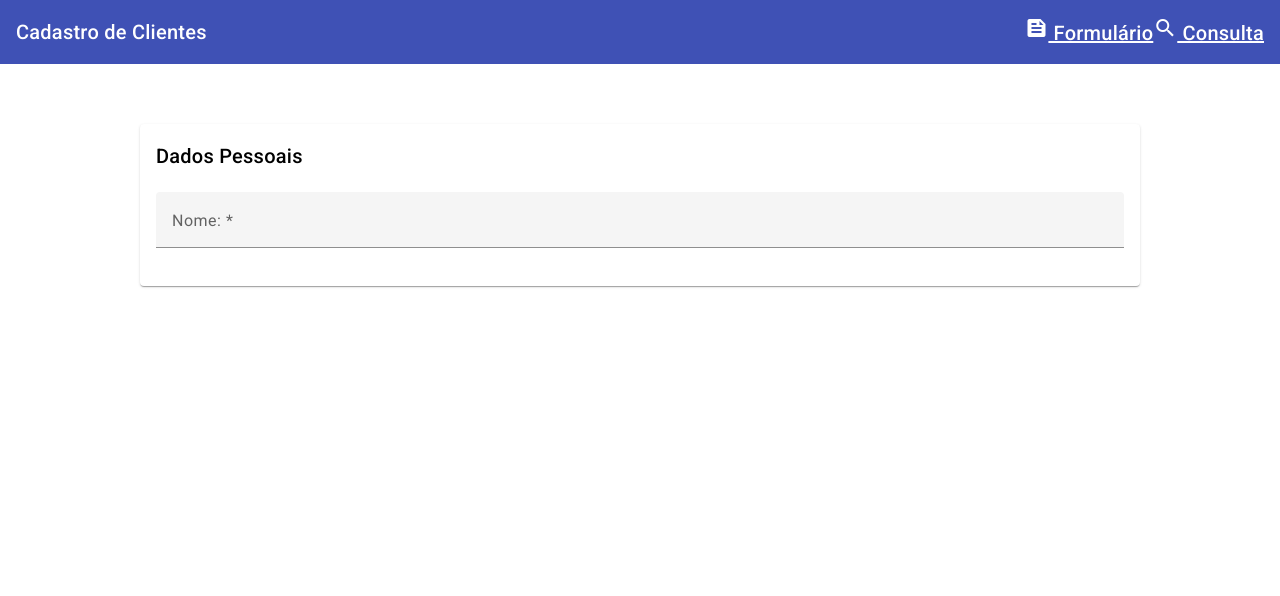
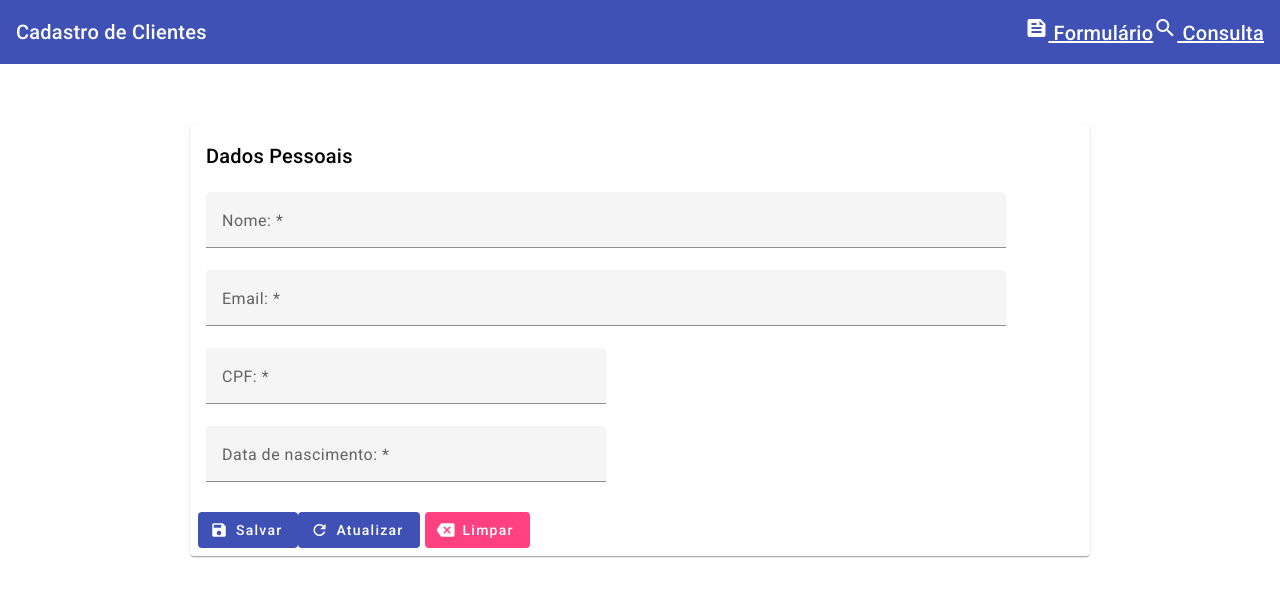
Before and after one commit to Angelowh/Crud-Angular-Material, an Angular app: page /cadastro in a window 1280 px wide. Shown: the top 596 px of the page. Built offline with nearby package versions, Linux system fonts and the light colour scheme.

Commit message:
criando service e implementando logica para salvar no storage

```diff
--- a/src/app/cadastro/cadastro.component.html
+++ b/src/app/cadastro/cadastro.component.html
@@ -1,18 +1,60 @@
 <div fxLayout="row" fxLayoutAlign="center">
-    <div fxLayout="column" fxFlex="1000px">
-        <form>
-            <mat-card class="mt-60">
+    <div fxLayout="column" fxFlex="900px">
+        <form class="mt-60" #clientesFrm="ngForm" (ngSubmit)="salvar()">
+            <mat-card>
                 <mat-card-header>
                     <mat-card-title>Dados Pessoais</mat-card-title>
                 </mat-card-header>
                 <mat-card-content class="mt-20">
                     <div fxLayout="row" fxLayoutAlign="start" fxLayoutGap="16px">
-                        <mat-form-field class="full-width">
-                            <mat-label>Nome: *</mat-label>
-                            <input type="text" placeholder="Ex. José da Silva" matInput />
-                        </mat-form-field>
+                        <div fxLayout="column" fxFlex="800px">
+                            <mat-form-field class="full-width">
+                                <mat-label>Nome: *</mat-label>
+                                <input type="text" placeholder="Ex. José da Silva" matInput name="nome" [(ngModel)]="cliente.nome" />
+                            </mat-form-field>
+                        </div>
+                    </div>
+                    <div fxLayout="row" fxLayoutAlign="start" fxLayoutGap="16px">
+                        <div fxLayout="column" fxFlex="800px">
+                            <mat-form-field class="full-width">
+                                <mat-label>Email: *</mat-label>
+                                <input type="email" placeholder="Digite seu email" matInput name="email" [(ngModel)]="cliente.email"/>
+                            </mat-form-field>
+                        </div>
+                    </div>
+                    <div fxLayout="row" fxLayoutAlign="start" fxLayoutGap="16px">
+                        <div fxLayout="column" fxFlex="400px">
+                            <mat-form-field class="full-width">
+                                <mat-label>CPF: *</mat-label>
+                                <input type="text" placeholder="Digite seu CPF" matInput name="cpf" [(ngModel)]="cliente.cpf" />
+                            </mat-form-field>
+                        </div>
+                    </div>
+                    <div fxLayout="row" fxLayoutAlign="start" fxLayoutGap="16px">
+                        <div fxLayout="column" fxFlex="400px">
+                            <mat-form-field class="full-width">
+                                <mat-label>Data de nascimento: *</mat-label>
+                                <input type="text" placeholder="Digite sua data de nascimento" matInput name="dataNascimento" [(ngModel)]="cliente.dataNascimento" />
+                            </mat-form-field>
+                        </div>
                     </div>
                 </mat-card-content>
+
+                <mat-card-actions>
+                    <button mat-flat-button color="primary" type="submit">
+                        <mat-icon fontIcon="save"></mat-icon>
+                        Salvar
+                    </button>
+                    <button mat-flat-button color="primary">
+                        <mat-icon fontIcon="refresh"></mat-icon>
+                        Atualizar
+                    </button>
+                    <button mat-flat-button color="accent" class="ml-5" type="click">
+                        <mat-icon fontIcon="backspace"></mat-icon>
+                        Limpar
+                    </button>
+                </mat-card-actions>
+
             </mat-card>
         </form>
     </div>
--- a/src/app/cadastro/cadastro.component.ts
+++ b/src/app/cadastro/cadastro.component.ts
@@ -4,6 +4,10 @@ import { MatCardModule } from '@angular/material/card';
 import { MatFormFieldModule } from '@angular/material/form-field';
 import { MatInputModule } from '@angular/material/input';
 import { FormsModule } from '@angular/forms';
+import { MatIconModule } from '@angular/material/icon';
+import { MatButtonModule } from '@angular/material/button';
+import { Cliente } from './cliente';
+import { ClienteService } from '../cliente.service';
 
 @Component({
   selector: 'app-cadastro',
@@ -12,10 +16,19 @@ import { FormsModule } from '@angular/forms';
     MatCardModule,
     MatFormFieldModule,
     MatInputModule,
-    FormsModule],
+    FormsModule,
+    MatIconModule,
+    MatButtonModule
+  ],
   templateUrl: './cadastro.component.html',
   styleUrl: './cadastro.component.scss'
 })
 export class CadastroComponent {
+  cliente: Cliente = Cliente.newCliente()
 
+  constructor(private service: ClienteService){}
+
+  salvar(){
+    this.service.salvar(this.cliente)
+  }
 }
--- /dev/null
+++ b/src/app/cadastro/cliente.ts
@@ -0,0 +1,15 @@
+import { v4 as uuid } from 'uuid';
+
+export class Cliente{
+    id?: string
+    nome?: string
+    email?: string
+    cpf?: string
+    dataNascimento?: string
+
+    static newCliente(){
+        const cliente = new Cliente()
+        cliente.id = uuid()
+        return cliente
+    }
+}
--- /dev/null
+++ b/src/app/cliente.service.ts
@@ -0,0 +1,30 @@
+import { Injectable } from '@angular/core';
+import { Cliente } from './cadastro/cliente';
+
+@Injectable({
+  providedIn: 'root'
+})
+export class ClienteService {
+  static REPO_CLIENTES = '_CLIENTES'
+
+  constructor() { }
+
+  salvar(cliente: Cliente){
+    const storage = this.obterStorage()
+    storage.push(cliente)
+
+    localStorage.setItem(ClienteService.REPO_CLIENTES, JSON.stringify(storage))
+  }
+
+  obterStorage() : Cliente[] {
+    const repositorioClientes = localStorage.getItem(ClienteService.REPO_CLIENTES)
+    if(repositorioClientes){
+      const clientes: Cliente[] = JSON.parse(repositorioClientes)
+      return clientes
+    }
+
+    const clientes: Cliente[] = []
+    localStorage.setItem(ClienteService.REPO_CLIENTES, JSON.stringify(clientes))
+    return clientes
+  }
+}
```
Also changed, not shown: 1 other file (tests, documents, lock files or other folders).
